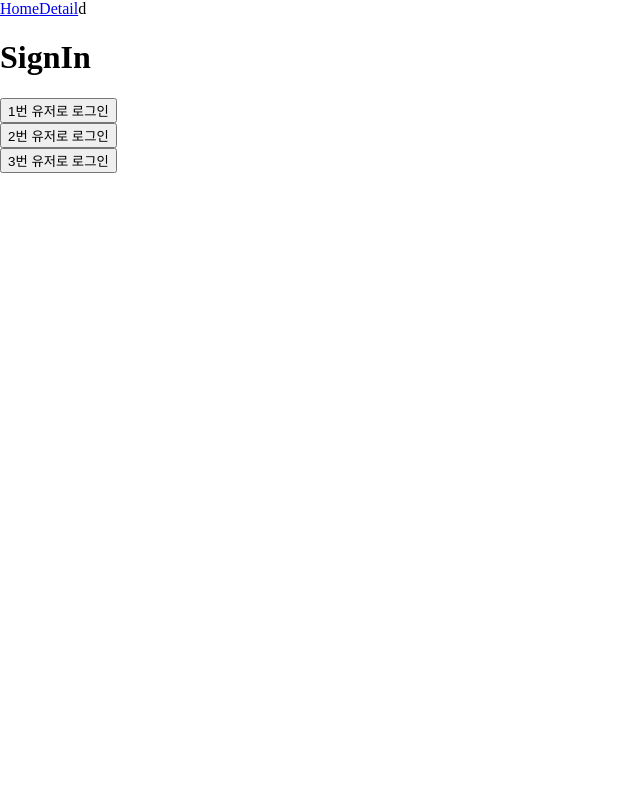
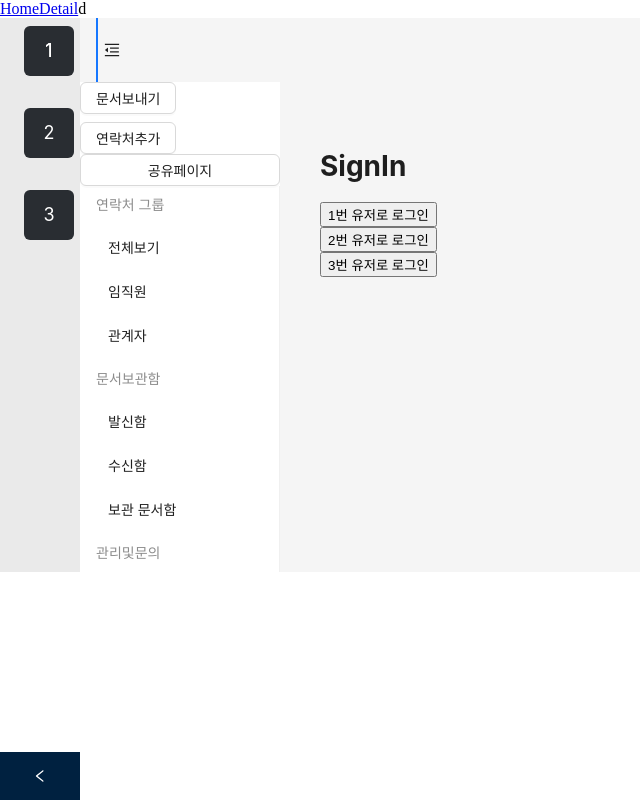
Before and after one commit to JoberChipFrappuccino/joberchip-fe-refactoring, a React app: page /signin in a window 1280 px wide. Shown: the whole page, without its empty margins (0-640 px from the left). Built offline with nearby package versions, Linux system fonts and the light colour scheme; no server answers; the HTML template or start-up script is replaced by a standard one.

Commit message:
feature: SideBarNav및 Header Menu UI 1차완성

```diff
--- a/src/components/Layouts/Layout.tsx
+++ b/src/components/Layouts/Layout.tsx
@@ -1,11 +1,23 @@
+import { Header } from '@/components/Menus/Header'
+import { SideNavBar } from '@/components/Menus/SideNavBar'
+import { SpaceListBar } from '@/components/Menus/SpaceListBar'
 import { useUserStore } from '@/store/user'
-import { useEffect } from 'react'
+import { Layout as AntdLayout } from 'antd'
+import { useEffect, useState } from 'react'
 import { Link, Outlet, useLocation, useNavigate } from 'react-router-dom'
+
+const { Content } = AntdLayout
 
 export default function Layout() {
   const navigate = useNavigate()
   const location = useLocation()
   const { isSignedIn, isFetching, getUserInfo } = useUserStore()
+
+  const [collapsed, setCollapsed] = useState(false)
+
+  const collapsedChange = (e: boolean) => {
+    setCollapsed(e)
+  }
 
   useEffect(() => {
     if (isSignedIn) {
@@ -38,7 +50,24 @@ export default function Layout() {
         d
       </div>
       {isFetching && <div> loading... </div>}
-      <Outlet />
+      <AntdLayout>
+        <SpaceListBar />
+        <AntdLayout>
+          <Header collapsedChange={collapsedChange} collapsed={collapsed} />
+          <AntdLayout>
+            <SideNavBar collapsed={collapsed} />
+            <Content
+              style={{
+                margin: '24px 16px',
+                padding: 24,
+                minHeight: 280
+              }}
+            >
+              <Outlet />
+            </Content>
+          </AntdLayout>
+        </AntdLayout>
+      </AntdLayout>
     </div>
   )
 }
--- /dev/null
+++ b/src/components/Menus/Header.tsx
@@ -0,0 +1,21 @@
+import { MenuFoldOutlined, MenuUnfoldOutlined } from '@ant-design/icons'
+import { Button, Layout } from 'antd'
+
+export function Header(props: any) {
+  return (
+    <Layout style={{ padding: 0 }}>
+      <Button
+        type="text"
+        icon={props.collapsed ? <MenuUnfoldOutlined /> : <MenuFoldOutlined />}
+        onClick={() => {
+          props.collapsedChange(!props.collapsed)
+        }}
+        style={{
+          fontSize: '16px',
+          width: 64,
+          height: 64
+        }}
+      />
+    </Layout>
+  )
+}
--- /dev/null
+++ b/src/components/Menus/SideNavBar.tsx
@@ -0,0 +1,59 @@
+import type { MenuProps } from 'antd'
+import { Button, Layout, Menu, Space } from 'antd'
+
+const { Sider } = Layout
+
+type MenuItem = Required<MenuProps>['items'][number]
+
+function getItem(
+  label: React.ReactNode,
+  key: React.Key,
+  icon?: React.ReactNode,
+  children?: MenuItem[],
+  type?: 'group'
+): MenuItem {
+  return {
+    key,
+    icon,
+    children,
+    label,
+    type
+  } satisfies MenuItem
+}
+
+const items: MenuProps['items'] = [
+  getItem(
+    '연락처 그룹',
+    '연락처 그룹',
+    null,
+    [getItem('전체보기', '전체보기'), getItem('임직원', '임직원'), getItem('관계자', '관계자')],
+    'group'
+  ),
+  getItem(
+    '문서보관함',
+    '문서보관함',
+    null,
+    [getItem('발신함', '발신함'), getItem('수신함', '수신함'), getItem('보관 문서함', '보관 문서함')],
+    'group'
+  ),
+  getItem('관리및문의', '관리및문의', null, [], 'group')
+]
+
+export function SideNavBar(props: any) {
+  return (
+    <Sider
+      trigger={null}
+      collapsible
+      collapsed={props.collapsed}
+      collapsedWidth="0"
+      style={{ backgroundColor: 'white' }}
+    >
+      <Space className="site-button-ghost-wrapper" wrap direction="horizontal">
+        <Button>문서보내기</Button>
+        <Button>연락처추가</Button>
+      </Space>
+      <Button block>공유페이지</Button>
+      <Menu mode="inline" defaultSelectedKeys={['1']} items={items} />
+    </Sider>
+  )
+}
--- /dev/null
+++ b/src/components/Menus/SpaceListBar.tsx
@@ -0,0 +1,29 @@
+import { Avatar, Layout, Tabs } from 'antd'
+
+const { Sider } = Layout
+
+const siderStyle: React.CSSProperties = {
+  textAlign: 'center',
+  backgroundColor: '#EAEAEA'
+}
+
+export function SpaceListBar() {
+  return (
+    <Sider width={80} style={siderStyle} collapsible>
+      <Tabs
+        tabPosition={'left'}
+        items={new Array(3).fill(null).map((_, i) => {
+          const id = String(i + 1)
+          return {
+            label: (
+              <Avatar size={50} shape="square" style={{ backgroundColor: '#292D32' }}>
+                {id}
+              </Avatar>
+            ),
+            key: id
+          }
+        })}
+      />
+    </Sider>
+  )
+}
--- a/src/pages/Space/index.tsx
+++ b/src/pages/Space/index.tsx
@@ -12,6 +12,7 @@ import { useEffect } from 'react'
 import { Helmet } from 'react-helmet'
 
 import styles from './Space.module.scss'
+
 // ! API가 연동 되지 않아 text dose not matched 에러가 서버에서 발생합니다!
 // const TreeTest = loadable(async () => await import('../../components/TreeTest'), { ssr: false })
 interface PageSource {
```
